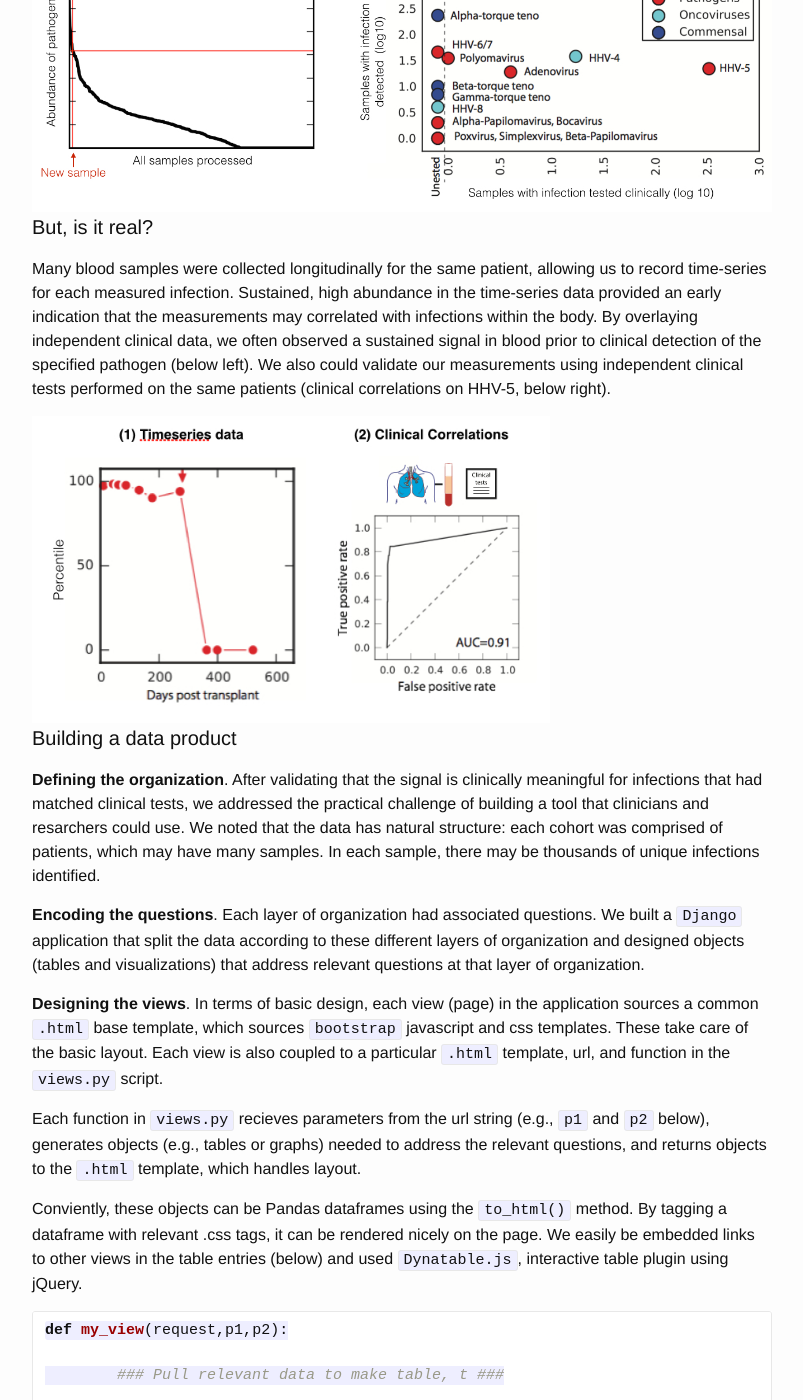
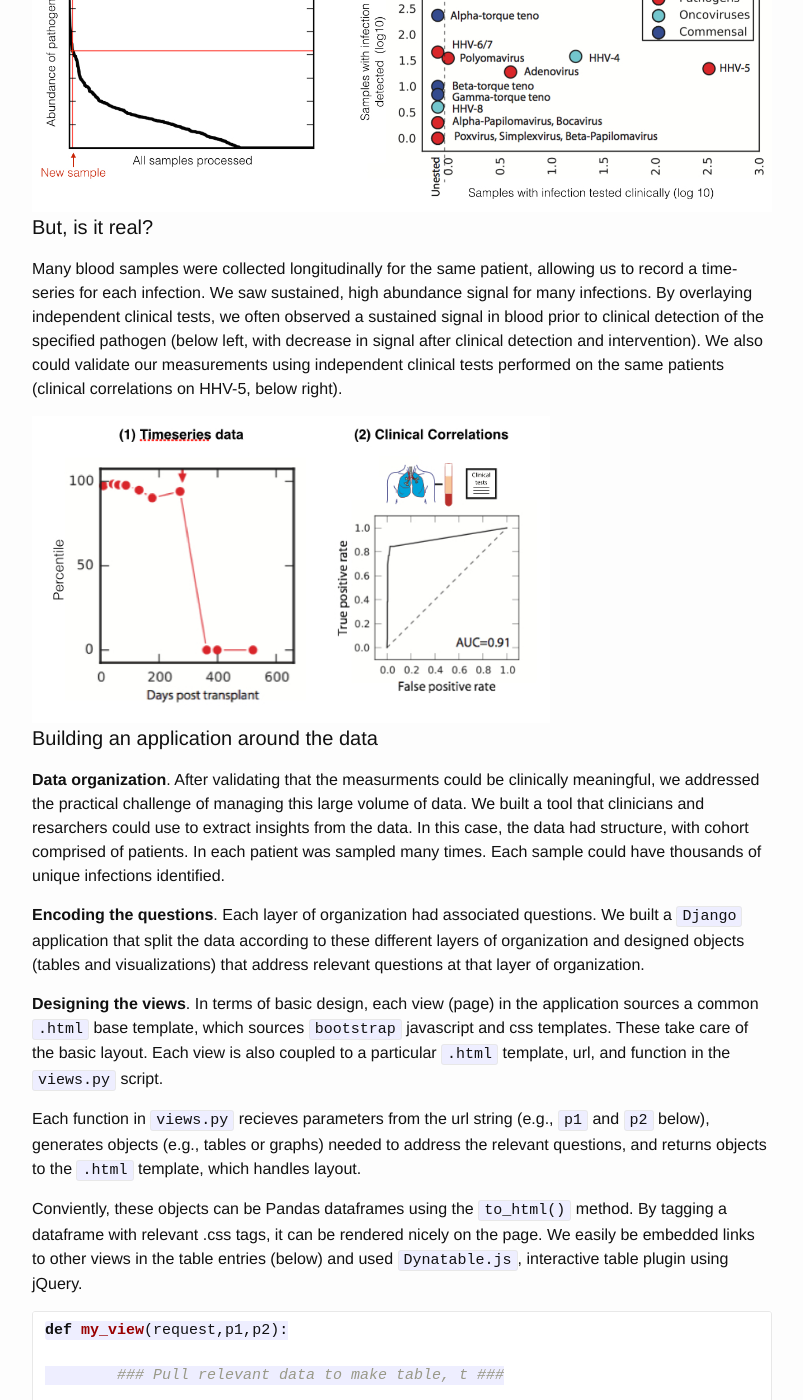
Before and after one commit to rlancemartin/rlancemartin.github.io, a Jekyll site: the page built from _posts/2015-02-10-infectome.markdown, in a window 1280 px wide and 1400 px high, scrolled down 3246 px. Shown: the whole window, without its empty margins (238-1041 px from the left). Built offline with Jekyll 4.4.1, drawn with Linux system fonts in a browser that asks for light colours; Markdown is read by kramdown in place of the engine named in the settings.

Commit message:
Updated.

```diff
--- a/_posts/2015-02-10-infectome.markdown
+++ b/_posts/2015-02-10-infectome.markdown
@@ -93,15 +93,15 @@ Infections are interesting because there are many categories: there are many dif
 
 ####But, is it real?
 
-Many blood samples were collected longitudinally for the same patient, allowing us to record time-series for each measured infection. Sustained, high abundance in the time-series data provided an early indication that the measurements may correlated with infections within the body. By overlaying independent clinical data, we often observed a sustained signal in blood prior to clinical detection of the specified pathogen (below left). We also could validate our measurements using independent clinical tests performed on the same patients (clinical correlations on HHV-5, below right).
+Many blood samples were collected longitudinally for the same patient, allowing us to record a time-series for each infection. We saw sustained, high abundance signal for many infections. By overlaying independent clinical tests, we often observed a sustained signal in blood prior to clinical detection of the specified pathogen (below left, with decrease in signal after clinical detection and intervention). We also could validate our measurements using independent clinical tests performed on the same patients (clinical correlations on HHV-5, below right).
 
 <div class="imgcap">
 <img src="/assets/Infectome_3.jpg" width="70%">
 </div>
 
-####Building a data product
+####Building an application around the data
 
-**Defining the organization**. After validating that the signal is clinically meaningful for infections that had matched clinical tests, we addressed the practical challenge of building a tool that clinicians and resarchers could use. We noted that the data has natural structure: each cohort was comprised of patients, which may have many samples. In each sample, there may be thousands of unique infections identified.
+**Data organization**. After validating that the measurments could be clinically meaningful, we addressed the practical challenge of managing this large volume of data. We built a tool that clinicians and resarchers could use to extract insights from the data. In this case, the data had structure, with cohort comprised of patients. In each patient was sampled many times. Each sample could have thousands of unique infections identified.
 
 **Encoding the questions**. Each layer of organization had associated questions. We built a `Django` application that split the data according to these different layers of organization and designed objects (tables and visualizations) that address relevant questions at that layer of organization.
 
```
